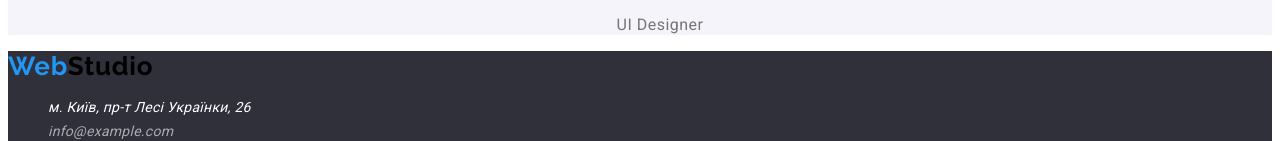
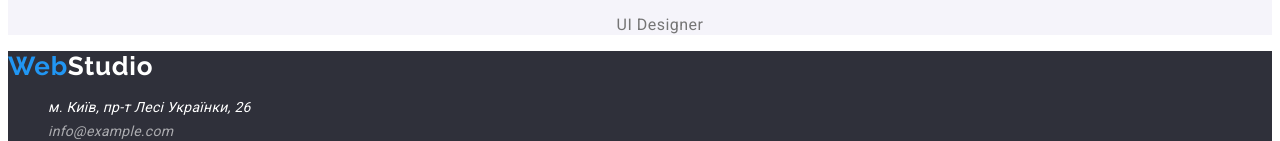
Before and after one commit to SergeyMark/goit-markup-hw-02, a plain HTML site: page index.html in a window 1280 px wide. Shown: the part 3099-3240 px from the top of the page. Drawn offline with Linux system fonts and the light colour scheme.

Commit message:
Добавляє правки до footer logo

```diff
--- a/css/style.css
+++ b/css/style.css
@@ -168,6 +168,10 @@ ul{
     background-color: var(--second-bg-color);
 }
 
+.footer .logo{
+    color: var(--white-color);
+}
+
 .footer-adress{
     line-height: 1.71;
 
```
